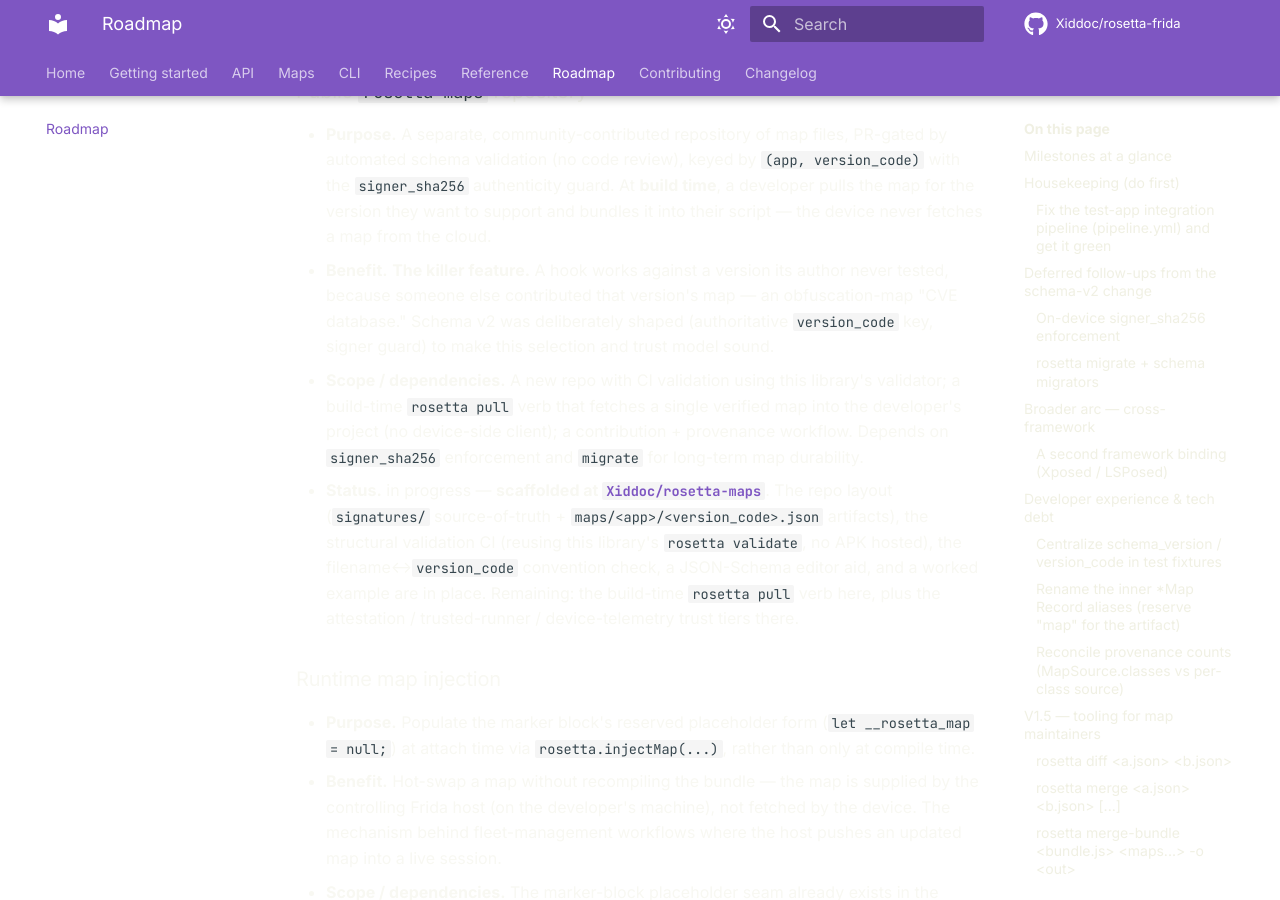
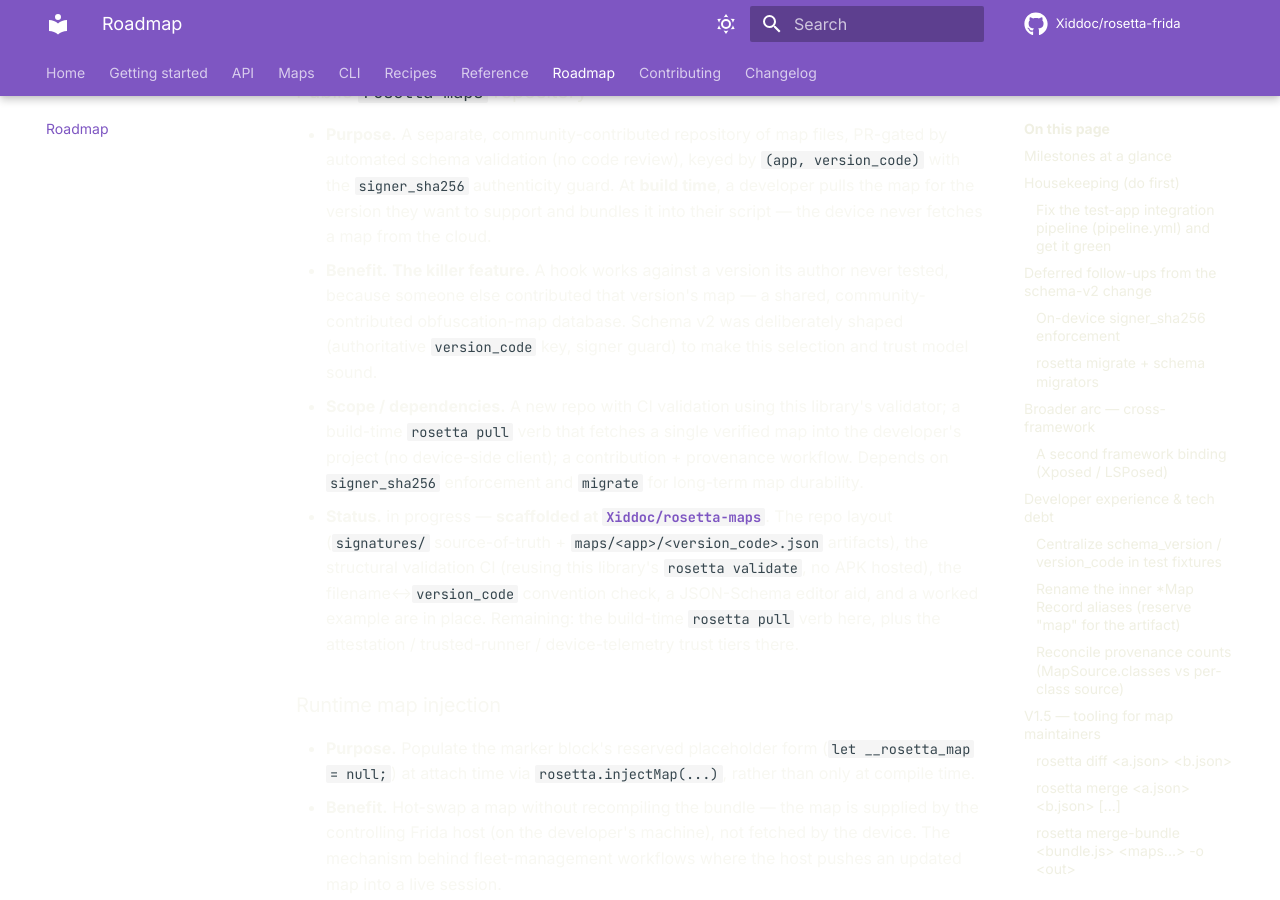
Before and after one commit to Xiddoc/rosetta-frida, an MkDocs documentation site: the page built from docs/roadmap.md, in a window 1280 px wide and 900 px high, scrolled down 8065 px. Built offline with MkDocs 1.6.1 and Material for MkDocs 9.7.7, drawn with Linux system fonts in a browser that asks for light colours; comment, search, counter and statistics services are not loaded.

Commit message:
docs: drop CVE-database phrasing from roadmap
Replace the 'CVE database' metaphor with neutral 'shared,
community-contributed obfuscation-map database' wording in the public
roadmap; the CVE framing wrongly implied vulnerabilities.

```diff
--- a/docs/roadmap.md
+++ b/docs/roadmap.md
@@ -336,7 +336,7 @@ The theme: turn rosetta-frida from a library into an ecosystem.
   a map from the cloud.
 - **Benefit.** **The killer feature.** A hook works against a version its
   author never tested, because someone else contributed that version's
-  map — an obfuscation-map "CVE database." Schema v2 was deliberately
+  map — a shared, community-contributed obfuscation-map database. Schema v2 was deliberately
   shaped (authoritative `version_code` key, signer guard) to make this
   selection and trust model sound.
 - **Scope / dependencies.** A new repo with CI validation using this
```
